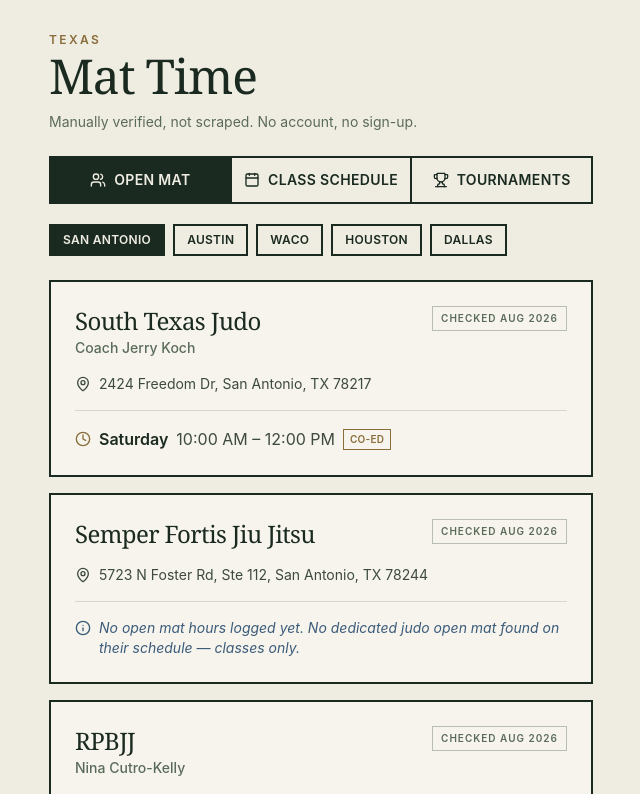
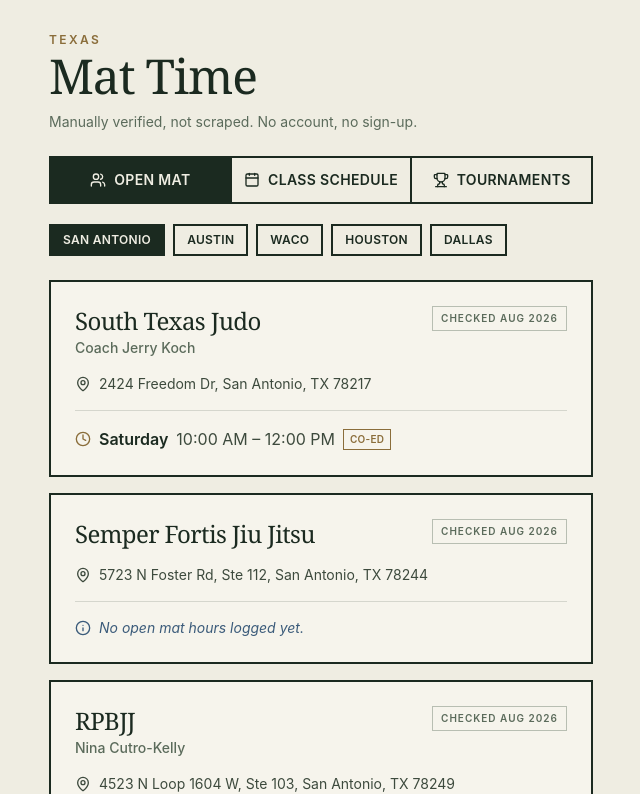
Before and after one commit to SundaySamurai/mat-time, a React (Vite) app: page / in a window 1280 px wide. Shown: the top 794 px of the page, without its empty margins (319-959 px from the left). Built offline with nearby package versions, Linux system fonts and the light colour scheme.

Commit message:
Simplify no-open-mat message to drop per-club notes

```diff
--- a/src/App.jsx
+++ b/src/App.jsx
@@ -374,7 +374,7 @@ function ClubCard({ club }) {
         ) : (
           <div className="flex items-start gap-2 text-sm italic" style={{ color: club.color }}>
             <Info size={16} className="mt-0.5 shrink-0" />
-            <span>No open mat hours logged yet. {club.notes}</span>
+            <span>No open mat hours logged yet.</span>
           </div>
         )}
       </div>
```
